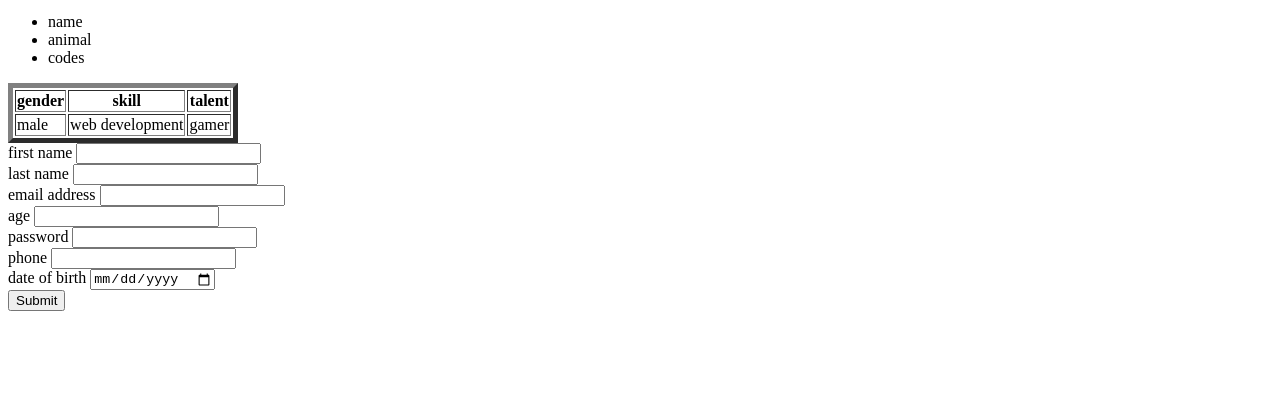
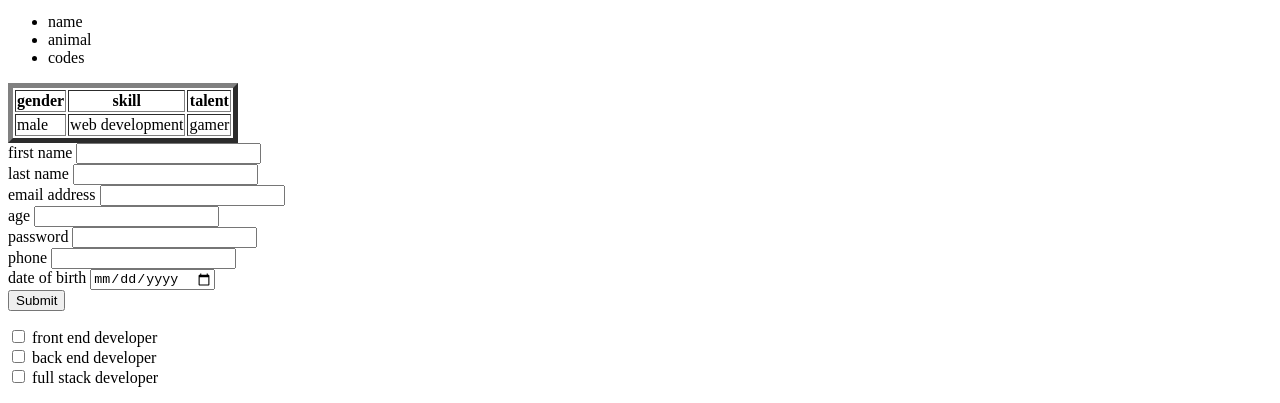
Before and after one commit to jekwejoseph123/review, a plain HTML site: page index.html in a window 1280 px wide. Shown: the part 1274-1677 px from the top of the page. Before the commit the page ends 1601 px from the top, so only its background shows below. Drawn offline with Linux system fonts and the light colour scheme.

Commit message:
html checkbox added

```diff
--- a/index.html
+++ b/index.html
@@ -91,5 +91,20 @@
 
         </form>
 
+        <!-- another form tag -->
+        <form action="">
+            <input type="checkbox">
+            <label for="">front end developer</label>
+            <br>
+
+            <input type="checkbox">
+            <label for="">back end developer</label>
+            <br>
+
+            <input type="checkbox">
+            <label for="">full stack developer</label>
+            <br>
+        </form>
+
     </body>
 </html>
```
